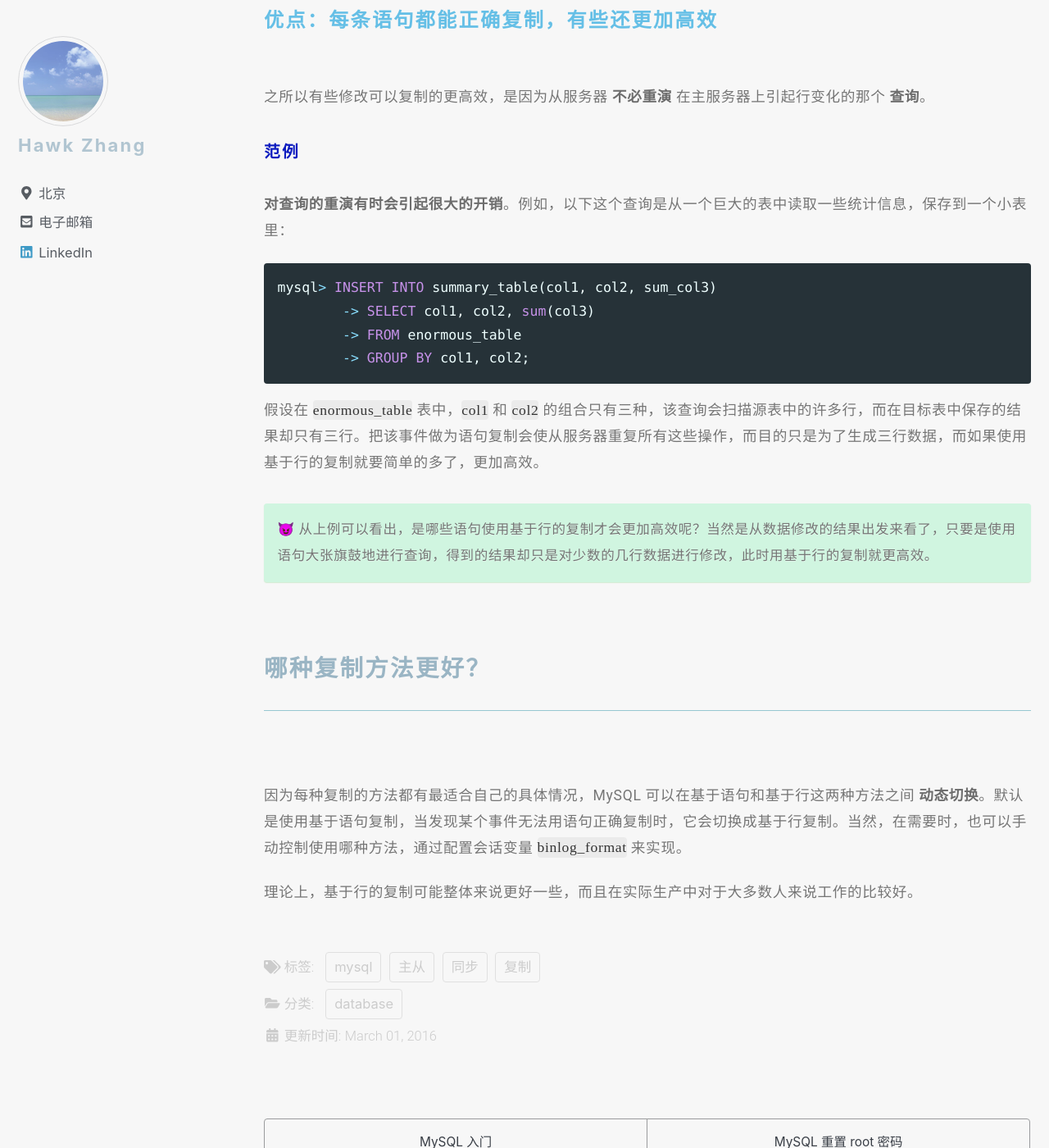
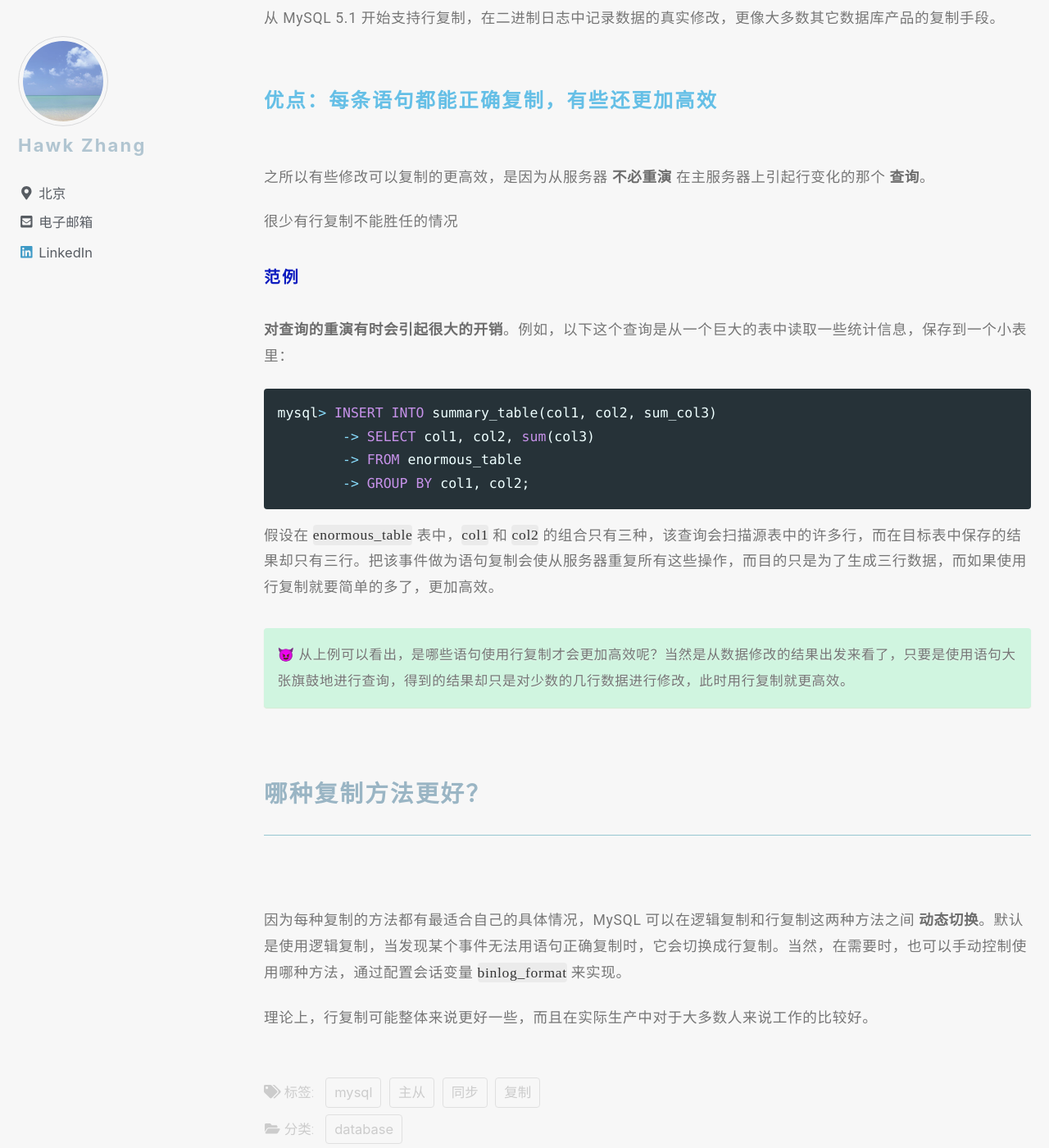
Before and after one commit to narru888/linotes_note, a Jekyll site: the page built from _posts/mysql/2016-03-01-master.slave.md, in a window 1280 px wide and 1400 px high, scrolled down 19171 px. Shown: the whole window at 82% size. Built offline with Jekyll 4.4.1, drawn with Linux system fonts in a browser that asks for light colours; nearby versions of some CDN libraries; a script that is not in the unit is left out; comment, search, counter and statistics services are not loaded; some of the changed text lies outside the part shown.

Commit message:
update on 2018-08-11 13:50:01 CST

````diff
--- a/_posts/mysql/2016-03-01-master.slave.md
+++ b/_posts/mysql/2016-03-01-master.slave.md
@@ -61,6 +61,8 @@
 * 基于 **语句** 的复制：SBR，Statement Based Replication。也称逻辑复制，它会复制全部 SQL 语句。启用于 MySQL 3.23 版本。
 * 基于 **行** 的复制：RBR，Row Based Replication。只复制发生修改的行。启用于 MySQL 5.1 版本。
 
+为了叙述的简便和阅读的方便，下文经常把 “基于行的复制” 简称为 “**行复制**”，把 “基于语句的复制” 称为 “**逻辑复制**”，仅限本篇文章。
+{: .notice--primary}
 
 #### 传统的 基于二进制日志的复制
 
@@ -565,7 +567,7 @@
 
 ### 基于语句的复制
 
-MySQL 5.0 及较早版本只支持基于语句的复制，也称 “**逻辑复制**”。
+MySQL 5.0 及较早版本只支持逻辑复制。
 
 在主服务器上，把导致数据变化的 **查询** 保存到日志中。
 
@@ -606,14 +608,14 @@
 
 ### 基于行的复制
 
-从 MySQL 5.1 开始支持基于行的复制，在二进制日志中记录数据的真实修改，更像大多数其它数据库产品的复制手段。
+从 MySQL 5.1 开始支持行复制，在二进制日志中记录数据的真实修改，更像大多数其它数据库产品的复制手段。
 
 
 #### 优点：每条语句都能正确复制，有些还更加高效
 
 之所以有些修改可以复制的更高效，是因为从服务器 **不必重演** 在主服务器上引起行变化的那个 **查询**。
 
-
+很少有行复制不能胜任的情况
 
 ##### 范例
 
@@ -626,9 +628,9 @@
 	-> GROUP BY col1, col2;
 ```
 
-假设在 `enormous_table` 表中，`col1` 和 `col2` 的组合只有三种，该查询会扫描源表中的许多行，而在目标表中保存的结果却只有三行。把该事件做为语句复制会使从服务器重复所有这些操作，而目的只是为了生成三行数据，而如果使用基于行的复制就要简单的多了，更加高效。
+假设在 `enormous_table` 表中，`col1` 和 `col2` 的组合只有三种，该查询会扫描源表中的许多行，而在目标表中保存的结果却只有三行。把该事件做为语句复制会使从服务器重复所有这些操作，而目的只是为了生成三行数据，而如果使用行复制就要简单的多了，更加高效。
 
-😈 从上例可以看出，是哪些语句使用基于行的复制才会更加高效呢？当然是从数据修改的结果出发来看了，只要是使用语句大张旗鼓地进行查询，得到的结果却只是对少数的几行数据进行修改，此时用基于行的复制就更高效。
+😈 从上例可以看出，是哪些语句使用行复制才会更加高效呢？当然是从数据修改的结果出发来看了，只要是使用语句大张旗鼓地进行查询，得到的结果却只是对少数的几行数据进行修改，此时用行复制就更高效。
 {: .notice--success}
 
 
@@ -643,6 +645,6 @@
 
 ### 哪种复制方法更好？
 
-因为每种复制的方法都有最适合自己的具体情况，MySQL 可以在基于语句和基于行这两种方法之间 **动态切换**。默认是使用基于语句复制，当发现某个事件无法用语句正确复制时，它会切换成基于行复制。当然，在需要时，也可以手动控制使用哪种方法，通过配置会话变量 `binlog_format` 来实现。
+因为每种复制的方法都有最适合自己的具体情况，MySQL 可以在逻辑复制和行复制这两种方法之间 **动态切换**。默认是使用逻辑复制，当发现某个事件无法用语句正确复制时，它会切换成行复制。当然，在需要时，也可以手动控制使用哪种方法，通过配置会话变量 `binlog_format` 来实现。
 
-理论上，基于行的复制可能整体来说更好一些，而且在实际生产中对于大多数人来说工作的比较好。
+理论上，行复制可能整体来说更好一些，而且在实际生产中对于大多数人来说工作的比较好。
````
